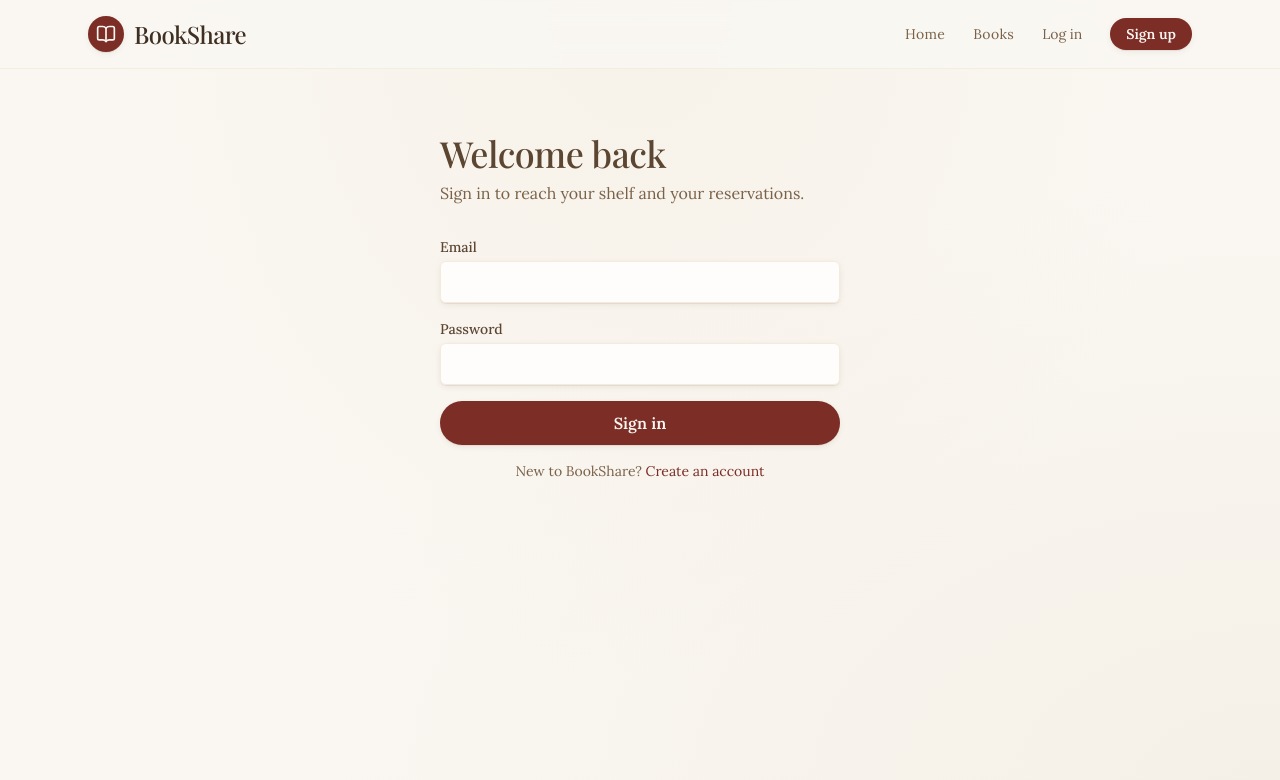
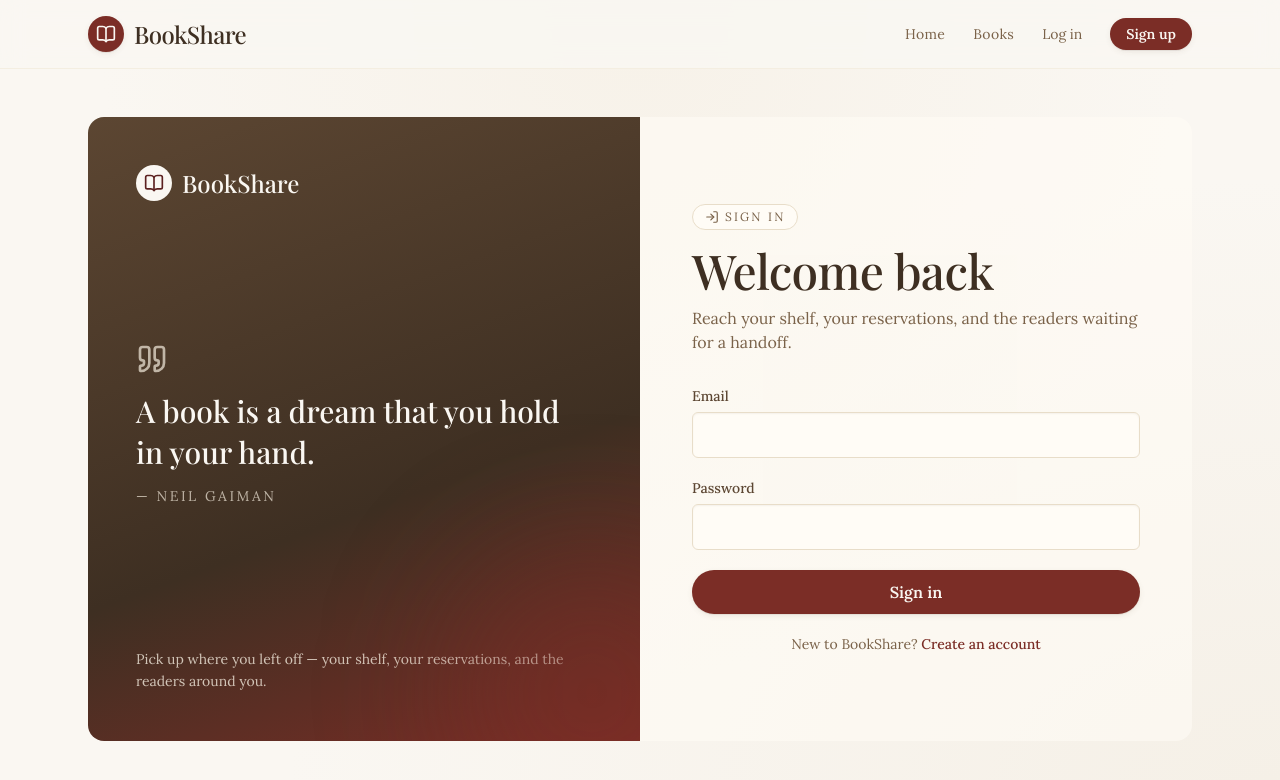
Before and after one commit to Med-Marz/BookShare, a React (Vite) app in the folder apps/web/: page /login in a window 1280 px wide. Shown: the top 780 px of the page. Built offline with nearby package versions, Linux system fonts and the light colour scheme; no server answers; a web font is replaced by a local one.

Commit message:
redesign the sign-in page with a two-column layout

```diff
--- a/apps/web/src/pages/LoginPage.jsx
+++ b/apps/web/src/pages/LoginPage.jsx
@@ -1,6 +1,7 @@
 import { useState } from 'react';
 import { Link, useLocation, useNavigate } from 'react-router-dom';
 import { useApolloClient } from '@apollo/client/react';
+import { BookOpen, LogIn, Quote } from 'lucide-react';
 import { login as loginApi } from '../api/authApi';
 import useAuth from '../auth/useAuth';
 
@@ -28,14 +29,11 @@ function LoginPage() {
     try {
       const { token, user } = await loginApi(form.email, form.password);
       login(token, user);
-      // Clear any cached anonymous query results so they don't bleed into the
-      // authenticated session.
       await apollo.clearStore().catch(() => {});
       const target = location.state?.from?.pathname || '/';
       navigate(target, { replace: true });
     } catch {
-      // Always show the generic message regardless of what the server returned —
-      // never echo a server-side reason that could leak whether the email exists.
+      // Generic message; never echo a server-side reason that could leak whether the email exists.
       setError('Email or password is wrong.');
     } finally {
       setSubmitting(false);
@@ -43,13 +41,50 @@ function LoginPage() {
   }
 
   return (
-    <main className="mx-auto max-w-md px-6 py-16">
-      <h1 className="font-display text-4xl text-sepia">Welcome back</h1>
-      <p className="mt-2 text-sepiaSoft">Sign in to reach your shelf and your reservations.</p>
+    <main className="mx-auto grid min-h-[calc(100vh-5rem)] max-w-6xl items-stretch gap-0 px-0 md:grid-cols-2 md:px-6 md:py-12">
+      {/* ── Brand panel ── */}
+      <aside className="relative hidden overflow-hidden bg-panel-warmth text-ivory md:flex md:flex-col md:justify-between md:rounded-l-2xl md:p-12">
+        <div className="flex items-center gap-2.5">
+          <span className="inline-flex h-9 w-9 items-center justify-center rounded-full bg-ivory text-bordeauxDeep">
+            <BookOpen className="h-5 w-5" aria-hidden="true" />
+          </span>
+          <span className="font-display text-2xl text-ivory">BookShare</span>
+        </div>
 
-      <form onSubmit={handleSubmit} className="mt-8 space-y-4" noValidate>
+        <div>
+          <Quote className="h-8 w-8 text-paper/70" aria-hidden="true" />
+          <p className="mt-4 font-display text-3xl leading-snug text-ivory">
+            A book is a dream that you hold in your hand.
+          </p>
+          <p className="mt-3 text-sm uppercase tracking-[0.18em] text-paper/70">— Neil Gaiman</p>
+        </div>
+
+        <p className="text-sm leading-relaxed text-paper/80">
+          Pick up where you left off — your shelf, your reservations, and the readers around you.
+        </p>
+
+        {/* decorative pattern */}
+        <div
+          className="pointer-events-none absolute -bottom-24 -right-24 h-72 w-72 rounded-full bg-bordeaux/40 blur-3xl"
+          aria-hidden="true"
+        />
+      </aside>
+
+      {/* ── Form panel ── */}
+      <section className="flex items-center justify-center bg-cream/60 px-6 py-16 md:rounded-r-2xl md:py-12">
+        <div className="w-full max-w-md animate-fade-up">
+          <span className="inline-flex items-center gap-1.5 rounded-full border border-paperDark bg-cream px-3 py-1 text-xs uppercase tracking-[0.18em] text-sepiaSoft">
+            <LogIn className="h-3.5 w-3.5" aria-hidden="true" />
+            Sign in
+          </span>
+          <h1 className="mt-4 font-display text-4xl text-sepiaDark md:text-5xl">Welcome back</h1>
+          <p className="mt-3 text-sepiaSoft">
+            Reach your shelf, your reservations, and the readers waiting for a handoff.
+          </p>
+
+          <form onSubmit={handleSubmit} className="mt-8 space-y-5" noValidate>
             <label className="block">
-          <span className="mb-1 block text-sm font-medium text-sepia">Email</span>
+              <span className="mb-1.5 block text-sm font-medium text-sepia">Email</span>
               <input
                 name="email"
                 type="email"
@@ -57,12 +92,12 @@ function LoginPage() {
                 required
                 value={form.email}
                 onChange={handleChange}
-            className="w-full rounded-md border border-paper bg-white/80 px-3 py-2 text-ink shadow-shelf focus:border-bordeaux focus:outline-none focus:ring-2 focus:ring-bordeaux/30"
+                className="input-field"
               />
             </label>
 
             <label className="block">
-          <span className="mb-1 block text-sm font-medium text-sepia">Password</span>
+              <span className="mb-1.5 block text-sm font-medium text-sepia">Password</span>
               <input
                 name="password"
                 type="password"
@@ -70,7 +105,7 @@ function LoginPage() {
                 required
                 value={form.password}
                 onChange={handleChange}
-            className="w-full rounded-md border border-paper bg-white/80 px-3 py-2 text-ink shadow-shelf focus:border-bordeaux focus:outline-none focus:ring-2 focus:ring-bordeaux/30"
+                className="input-field"
               />
             </label>
 
@@ -83,21 +118,19 @@ function LoginPage() {
               </p>
             )}
 
-        <button
-          type="submit"
-          disabled={submitting}
-          className="w-full rounded-full bg-bordeaux px-4 py-2.5 font-semibold text-ivory shadow-shelf hover:bg-sepia disabled:cursor-not-allowed disabled:opacity-60"
-        >
+            <button type="submit" disabled={submitting} className="btn-primary w-full">
               {submitting ? 'Signing in…' : 'Sign in'}
             </button>
 
             <p className="text-center text-sm text-sepiaSoft">
               New to BookShare?{' '}
-          <Link to="/signup" className="text-bordeaux">
+              <Link to="/signup" className="font-medium text-bordeaux">
                 Create an account
               </Link>
             </p>
           </form>
+        </div>
+      </section>
     </main>
   );
 }
```
Lines whose indentation alone changed are shown as unchanged.
